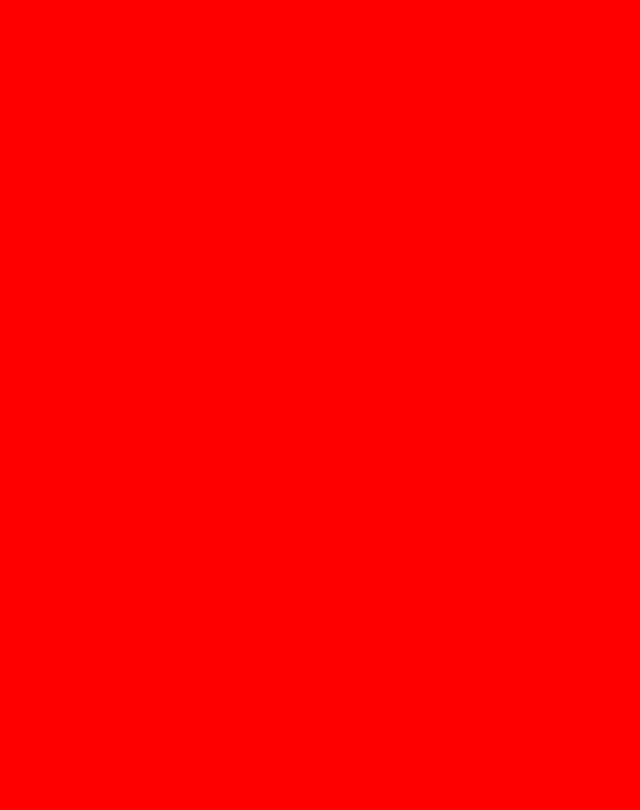
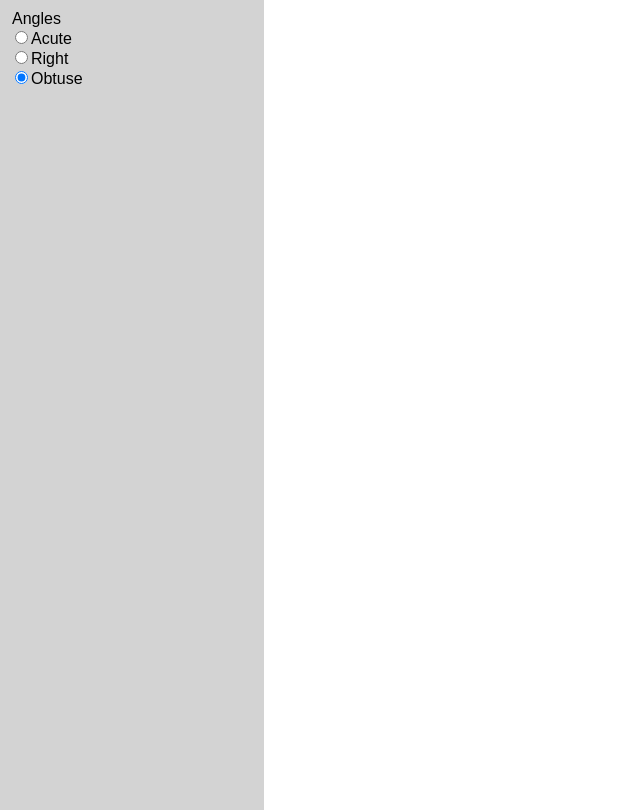
Before and after one commit to ronking159/Triangle-Generator, a website: page public/index.html in a window 1280 px wide. Shown: the whole page, without its empty margins (0-640 px from the left). Drawn offline with Linux system fonts and the light colour scheme.

Commit message:
Added main, options and the angle option

```diff
--- a/public/index.html
+++ b/public/index.html
@@ -2,13 +2,22 @@
 <html lang="en">
 <head>
     <link rel="stylesheet" href="style.css">
-    <script src="script.js"></script>
+    <script defer src="script.js"></script>
     <meta charset="UTF-8">
     <meta http-equiv="X-UA-Compatible" content="IE=edge">
     <meta name="viewport" content="width=device-width, initial-scale=1.0">
     <title>Triangle Generator</title>
 </head>
 <body>
-
+    <div id="wrapper">
+        <div id="options">
+                <legend>Angles</legend>
+                <input type="radio" name="angle" id="acute" value="0"><label for="acute">Acute</label><br />
+                <input type="radio" name="angle" id="right" value="1"><label for="right">Right</label><br />
+                <input type="radio" name="angle" id="obtuse" value="2"><label for="obtuse">Obtuse</label>
+            </fieldset>
+        </div>
+        <div id="main"></div>
+    </div>
 </body>
 </html>
--- a/public/script.js
+++ b/public/script.js
@@ -1,2 +1,3 @@
 "use strict";
-alert('test');
+let angle = Math.floor(Math.random() * 3);
+document.getElementsByName('angle')[angle].click();
--- a/public/style.css
+++ b/public/style.css
@@ -2,5 +2,23 @@ html, body {
     margin: 0;
     height: 100%;
     font-family: Arial, Helvetica, sans-serif;
-    background-color: red;
 }
+
+#wrapper {
+    display: flex;
+    width: 100%; height: 100%;
+}
+
+#options {
+    --inner-padding: 10px;
+    display: inline-block;
+    width: calc(20% - var(--inner-padding)); height: calc(100% - var(--inner-padding));
+    background-color: lightgray;
+    padding: var(--inner-padding);
+}
+
+#main {
+    display: inline-block;
+    width: 80%; height: 100%;
+    background-color: white;
+}
--- a/src/script.ts
+++ b/src/script.ts
@@ -1 +1,2 @@
-alert('test')
+let angle = Math.floor(Math.random() * 3)
+document.getElementsByName('angle')[angle].click()
```
